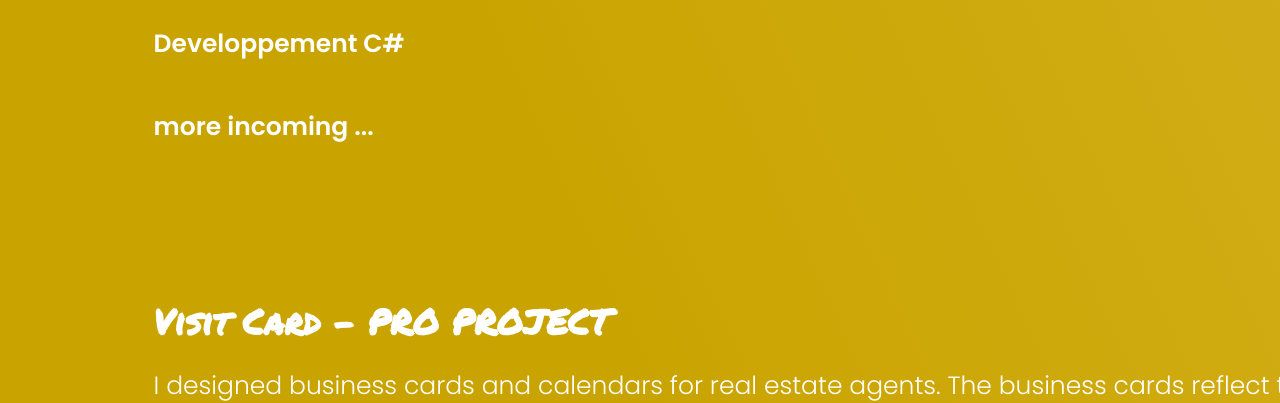
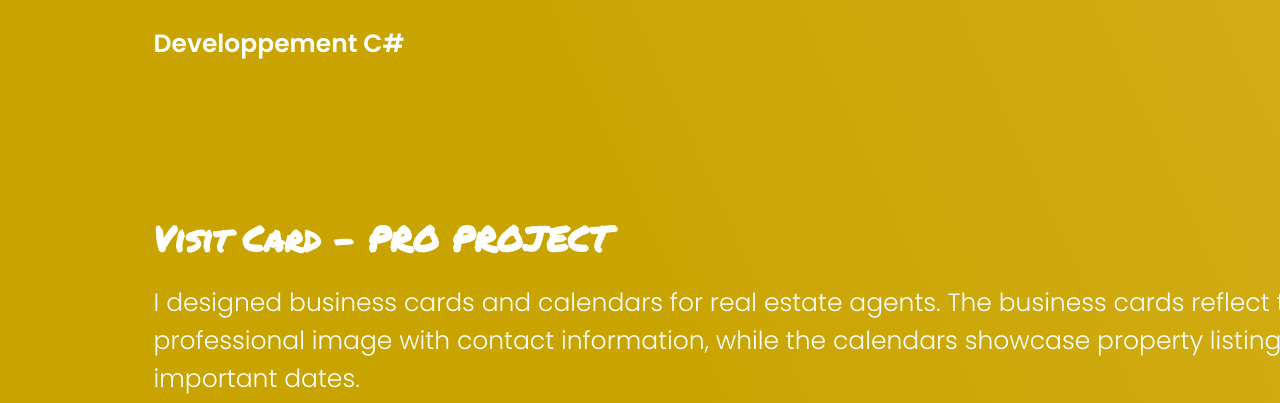
Before and after one commit to RayanSweet/PortfolioHtmlCssJs, a plain HTML site: page project.html in a window 1280 px wide. Shown: the part 7563-7966 px from the top of the page. Drawn offline with nearby package versions, Linux system fonts and the light colour scheme.

Commit message:
delete more incoming

```diff
--- a/project.html
+++ b/project.html
@@ -176,8 +176,7 @@
 
         <div class="hero-text-pro">
             <h3> Developpement C# </h3>
-        </br>
-            <h3>more incoming ...</h3>
+
         </div>
 
         <div class="hero-text-pro">
```
